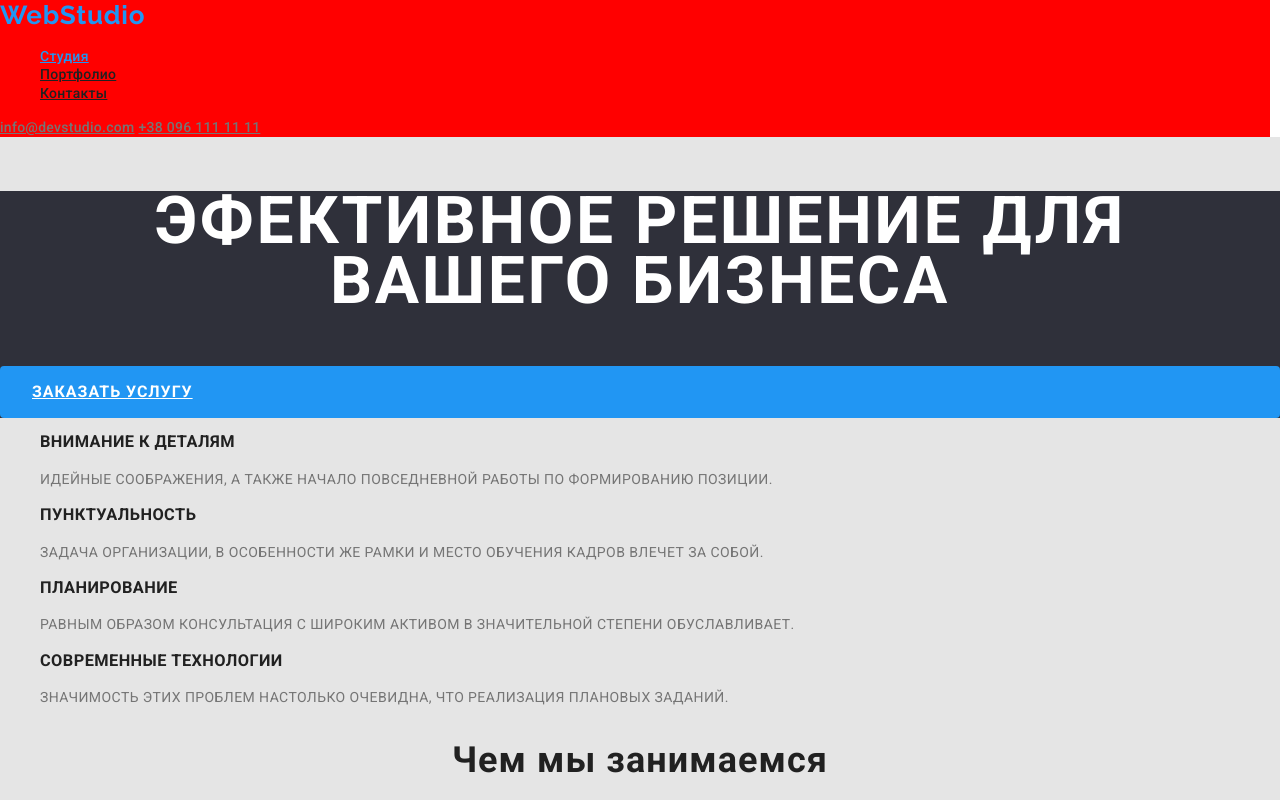
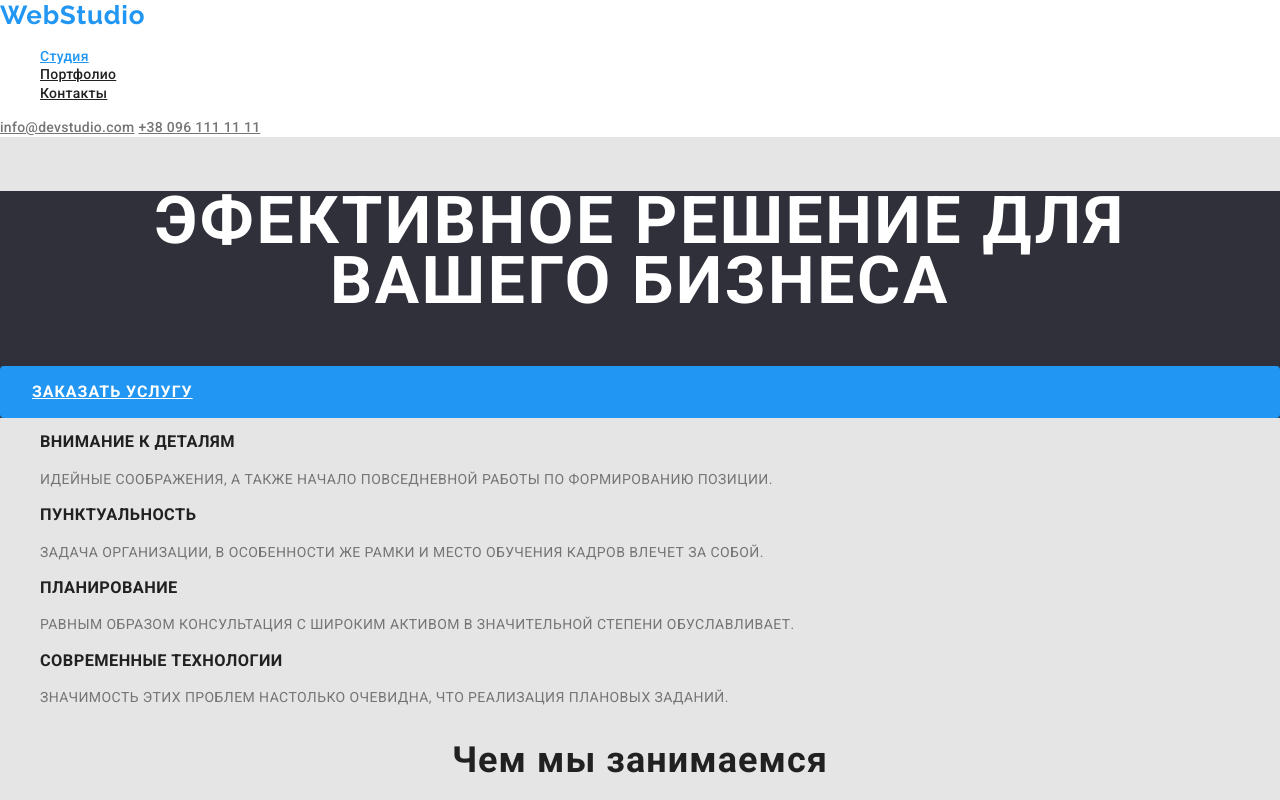
Before and after one commit to bmldenzil/goit-markup-hw-02, a plain HTML site: page index.html in a window 1280 px wide. Shown: the top 800 px of the page. Drawn offline with nearby package versions, Linux system fonts and the light colour scheme.

Commit message:
Update style.css

```diff
--- a/css/style.css
+++ b/css/style.css
@@ -37,8 +37,8 @@ body{
 }
 .conteiner{
     display: inline-block;
-    width: 1270px;
-    background-color: red;
+    width: 1200px;
+
 }
 .header ul{
     list-style: none;
```
